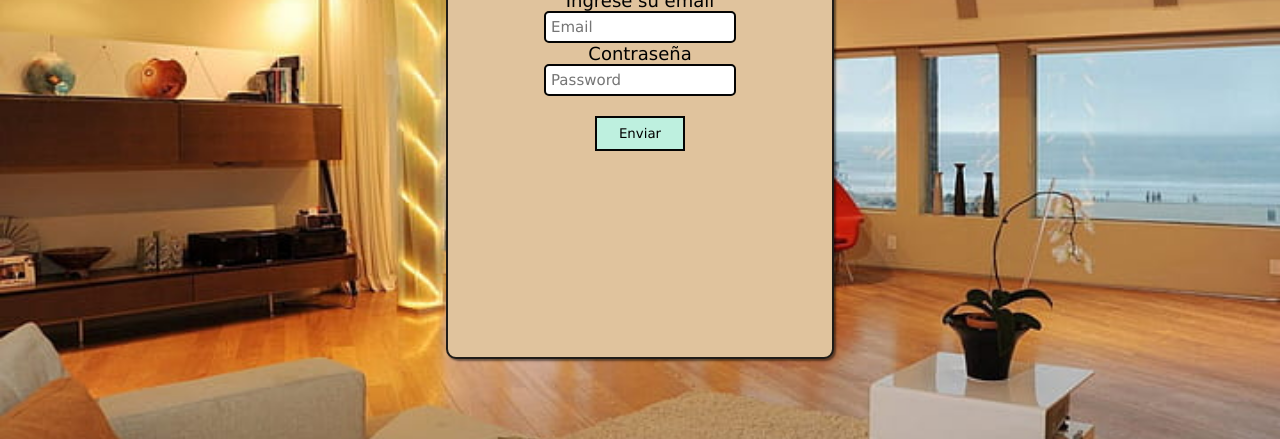
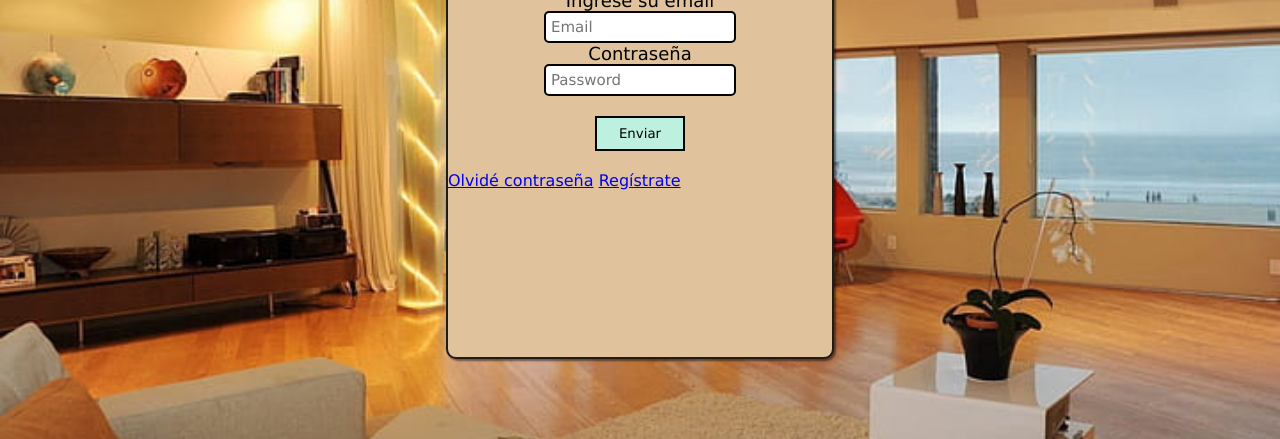
Before and after one commit to Joan-corporan/PROYECTO-1, a plain HTML site: page assets/pages/indexForm.html in a window 1280 px wide. Shown: the part 361-800 px from the top of the page. Drawn offline with Linux system fonts and the light colour scheme.

Commit message:
Cambios-loging

```diff
--- a/assets/pages/indexForm.html
+++ b/assets/pages/indexForm.html
@@ -51,7 +51,12 @@
                         <input id="password" type="password" placeholder="Password">
                         <button type="submit">Enviar</button>
                     </form>
+
                 </article>
+                <div>
+                    <a href="#">Olvidé contraseña</a>
+                    <a href="#">Regístrate</a>
+                </div>
             </div>
 
         </div>
```
